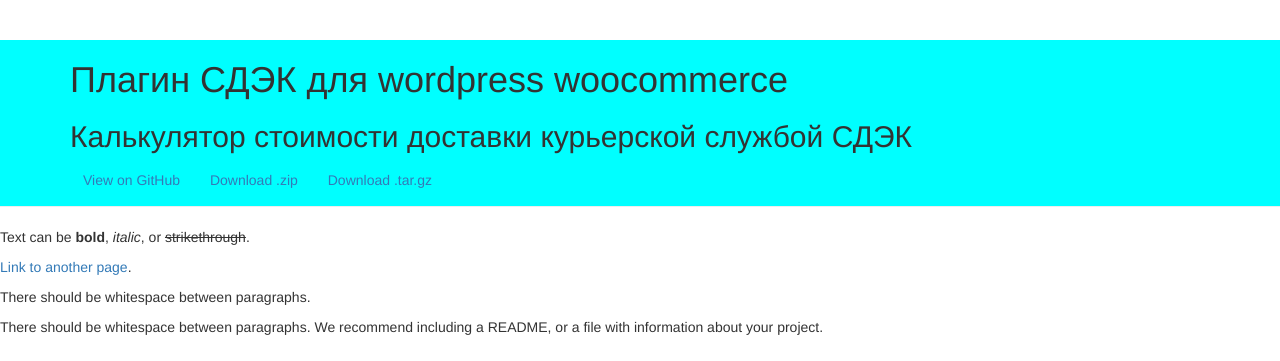
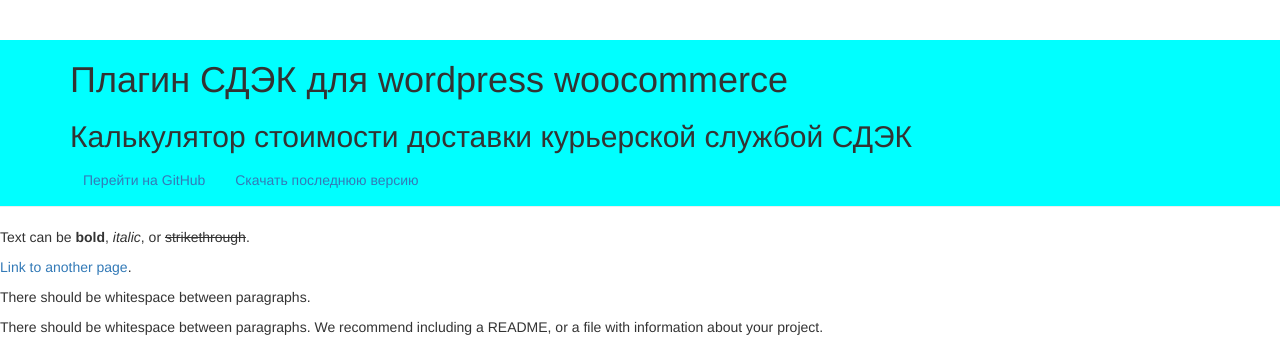
Before and after one commit to kalbac/wc-edostavka, a Jekyll site: the page built from docs/index.md, in a window 1280 px wide and 900 px high. Shown: the top 361 px of the window. Built offline with Jekyll 4.4.1, drawn with Linux system fonts in a browser that asks for light colours.

```diff
--- a/docs/_layouts/default.html
+++ b/docs/_layouts/default.html
@@ -16,11 +16,10 @@
 				<h1 class="project-name">{{ site.title | default: site.github.repository_name }}</h1>
 				<h2 class="project-tagline">{{ site.description | default: site.github.project_tagline }}</h2>
 				{% if site.github.is_project_page %}
-				<a href="{{ site.github.repository_url }}" class="btn">View on GitHub</a>
+				<a href="{{ site.github.repository_url }}" class="btn">Перейти на GitHub</a>
 				{% endif %}
 				{% if site.show_downloads %}
-				<a href="{{ site.github.zip_url }}" class="btn">Download .zip</a>
-				<a href="{{ site.github.tar_url }}" class="btn">Download .tar.gz</a>
+				<a href="{{ site.github.zip_url }}/releases/latest" class="btn">Скачать последнюю версию</a>
 				{% endif %}
 			</div>
 		</div>
```
Also changed, not shown: 1 other file.
